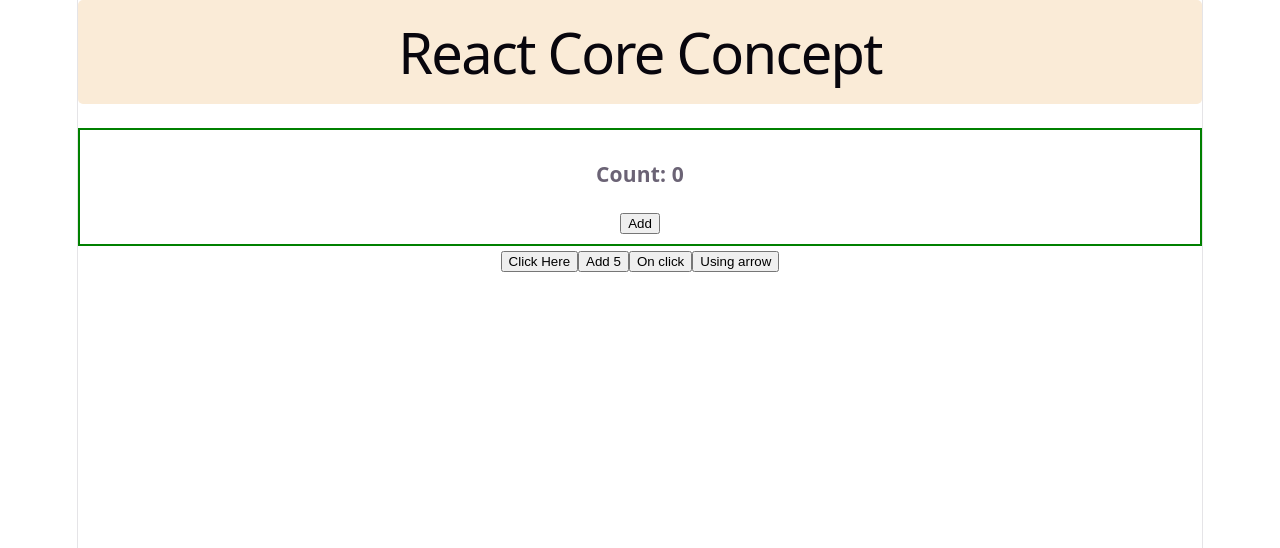
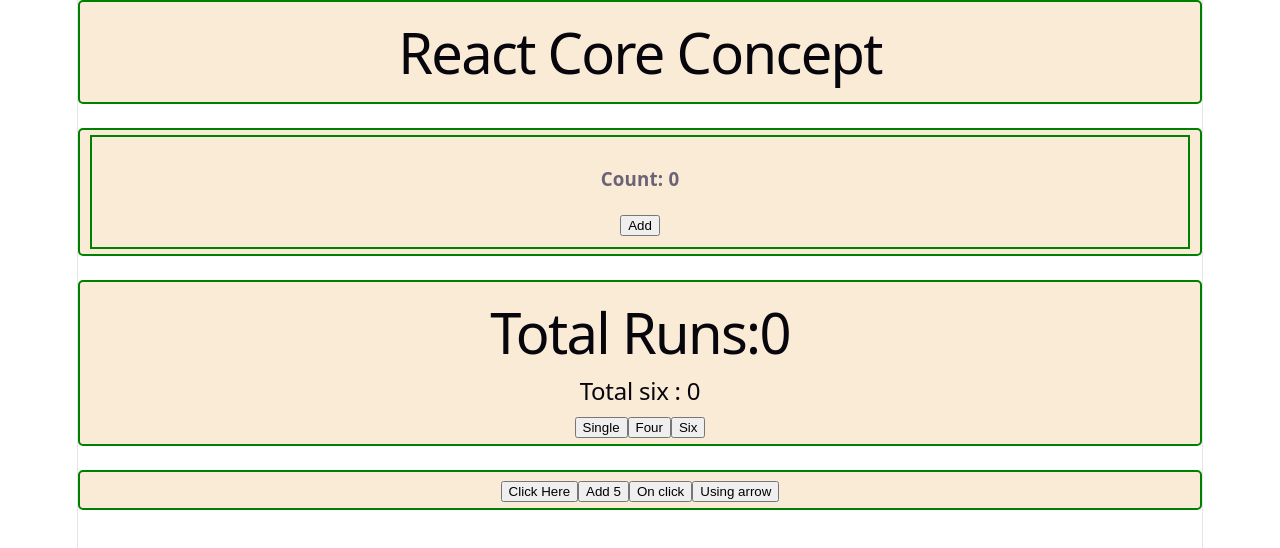
Before and after one commit to rokan45/Web_Learning, a React (Vite) app in the folder basic-react-II/: page / in a window 1280 px wide. Shown: the top 548 px of the page. Built offline with nearby package versions, Linux system fonts and the light colour scheme.

Commit message:
applied usestate concept on cricket scorecard

```diff
--- a/basic-react-II/src/App.css
+++ b/basic-react-II/src/App.css
@@ -2,7 +2,7 @@
   font-size: 16px;
   padding: 5px 10px;
   border-radius: 5px;
-  border: 2px solid transparent;
+  border: 2px solid green;
   transition: border-color 0.3s;
   margin-bottom: 24px;
   text-align: center;
--- a/basic-react-II/src/App.jsx
+++ b/basic-react-II/src/App.jsx
@@ -1,6 +1,7 @@
 import { useState } from 'react'
 import './App.css'
 import Counter from './counter'
+import ScoreCount from './scoreCard'
 
 function App() {
   function HandleClick() {
@@ -17,12 +18,15 @@ function App() {
         <h1 style={{ textAlign: 'center' }}>React Core Concept</h1>
       </section>
 
-      <section>
+      <section className='basic'>
         <Counter></Counter>
       </section>
 
+      <section className='basic'>
+        <ScoreCount></ScoreCount>
+      </section>
 
-      <section>
+      <section className='basic'>
         {/* //One way to handle click event */}
         <button onClick={HandleClick}>Click Here</button>
 
--- /dev/null
+++ b/basic-react-II/src/scoreCard.jsx
@@ -0,0 +1,33 @@
+import { useState } from "react"
+
+export default function ScoreCount() {
+    const [run, setRun] = useState(0);
+    const [six, setSix] = useState(0);
+
+    const handleSingle = () => {
+        const singleRun = run + 1;
+        setRun(singleRun);
+    }
+    const handleFour = () => {
+        const fourRun = run + 4;
+        setRun(fourRun);
+    }
+    const handleSixes = () => {
+        const sixRun = run + 6;
+        setRun(sixRun);
+        const sixCount=six+1;
+        setSix(sixCount);
+    }
+
+    return (
+        <div>
+            <h1>Total Runs:{run} </h1>
+            {
+                <h2>Total six : {six}</h2>
+            }
+            <button onClick={handleSingle}>Single</button>
+            <button onClick={handleFour}>Four</button>
+            <button onClick={handleSixes}>Six</button>
+        </div>
+    )
+}
```
